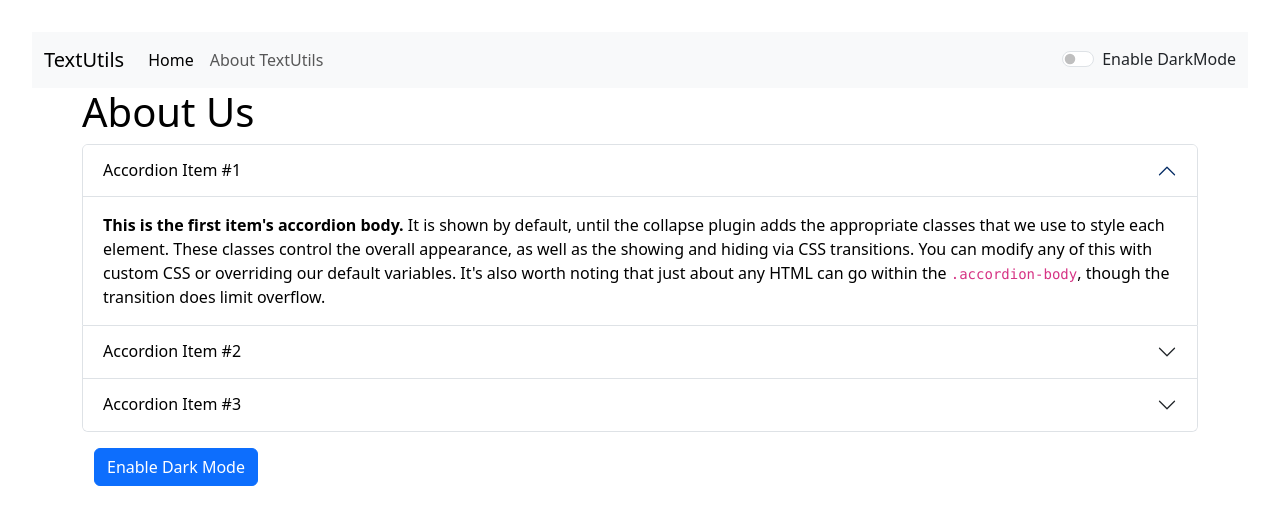
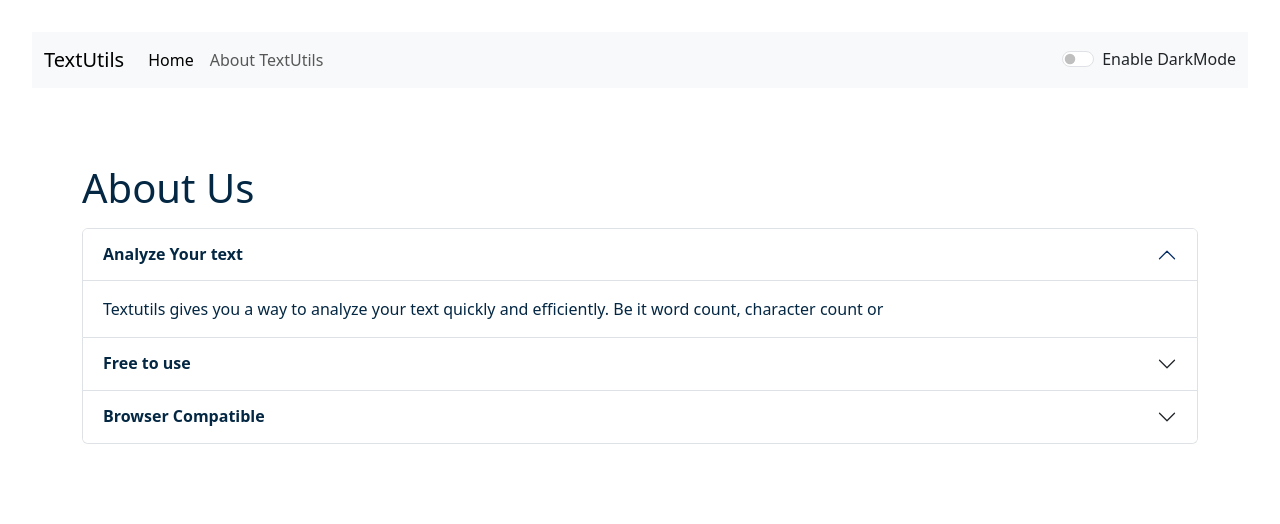
Before and after one commit to Aazim-Sadan/React_learnings, a React (Vite) app in the folder textutils/: page /about in a window 1280 px wide. Shown: the top 524 px of the page. Built offline with nearby package versions, Linux system fonts and the light colour scheme.

Commit message:
Fixing Issues & Wrapping up

```diff
--- a/textutils/src/App.jsx
+++ b/textutils/src/App.jsx
@@ -39,7 +39,7 @@ function App() {
         <Navbar title="TextUtils" aboutText=" About TextUtils" mode={mode} toggleMode={toggleMode} />
         <Alert alert={alert} />
         <Routes>
-          <Route path="/" element={<TextForm showAlert={showAlert} heading="Enter the to analyze" mode={mode} />} />
+          <Route path="/" element={<TextForm showAlert={showAlert} heading="Try TextUtils - Word Counter, Character Counter, Remove extra Spaces" mode={mode} />} />
           <Route path="/about" element={<About mode={mode} />} />
         </Routes>
       </Router>
--- a/textutils/src/components/About.jsx
+++ b/textutils/src/components/About.jsx
@@ -1,82 +1,57 @@
-import React, { useState } from 'react'
+import React from 'react'
 
 function About(props) {
 
-    const [myStyle, setMyStyle] = useState(
-        {
-            color: 'black',
-            backgroundColor: 'white'
-        }
-    )
-
-    const [btnText, setBtnText] = useState("Enable Dark Mode")
-
-    const toggleStyle = () => {
-        if (myStyle.color === 'black') {
-            setMyStyle({
-                color: 'white',
-                backgroundColor: 'black',
-                border: '1px solid white'
-            })
-            setBtnText("Enable Light Mode")
-        }
-        else {
-            setMyStyle({
-                color: 'black',
-                backgroundColor: 'white'
-            })
-            setBtnText("Enable Dark Mode")
-        }
+    let myStyle = {
+        color: props.mode === 'dark' ? 'white' : '#042743',
+        backgroundColor: props.mode === 'dark' ? 'rgb(36 74 104)' : 'white',
     }
 
-
-
     return (
-        <div className='container'>
-            <h1 classNameName='my-3' style = {{color : props.mode==='dark'?'white':'black'}}>About Us</h1>
+        <div className="container">
+            <h1 className="my-3" style={{ color: props.mode === 'dark' ? 'white' : '#042743' }}>About Us</h1>
             <div className="accordion" id="accordionExample">
                 <div className="accordion-item">
-                    <h2 className="accordion-header">
+                    <h2 className="accordion-header" id="headingOne">
                         <button className="accordion-button" type="button" style={myStyle} data-bs-toggle="collapse" data-bs-target="#collapseOne" aria-expanded="true" aria-controls="collapseOne">
-                            Accordion Item #1
+                            <strong>Analyze Your text </strong>
                         </button>
                     </h2>
-                    <div id="collapseOne" className="accordion-collapse collapse show" data-bs-parent="#accordionExample">
+                    <div id="collapseOne" className="accordion-collapse collapse show" aria-labelledby="headingOne" data-bs-parent="#accordionExample">
                         <div className="accordion-body" style={myStyle}>
-                            <strong>This is the first item's accordion body.</strong> It is shown by default, until the collapse plugin adds the appropriate classes that we use to style each element. These classes control the overall appearance, as well as the showing and hiding via CSS transitions. You can modify any of this with custom CSS or overriding our default variables. It's also worth noting that just about any HTML can go within the <code>.accordion-body</code>, though the transition does limit overflow.
-                        </div>
-                    </div>
-                </div>
-                <div className="accordion-item" style={myStyle}>
-                    <h2 className="accordion-header">
-                        <button className="accordion-button collapsed" style={myStyle} type="button" data-bs-toggle="collapse" data-bs-target="#collapseTwo" aria-expanded="false" aria-controls="collapseTwo">
-                            Accordion Item #2
-                        </button>
-                    </h2>
-                    <div id="collapseTwo" className="accordion-collapse collapse" data-bs-parent="#accordionExample">
-                        <div className="accordion-body" style={myStyle}>
-                            <strong>This is the second item's accordion body.</strong> It is hidden by default, until the collapse plugin adds the appropriate classes that we use to style each element. These classes control the overall appearance, as well as the showing and hiding via CSS transitions. You can modify any of this with custom CSS or overriding our default variables. It's also worth noting that just about any HTML can go within the <code>.accordion-body</code>, though the transition does limit overflow.
+                            Textutils gives you a way to analyze your text quickly and efficiently. Be it word count, character count or
+
                         </div>
                     </div>
                 </div>
                 <div className="accordion-item">
-                    <h2 className="accordion-header">
-                        <button className="accordion-button collapsed" style={myStyle} type="button" data-bs-toggle="collapse" data-bs-target="#collapseThree" aria-expanded="false" aria-controls="collapseThree">
-                            Accordion Item #3
+                    <h2 className="accordion-header" id="headingTwo">
+                        <button className="accordion-button collapsed" style={myStyle} type="button" data-bs-toggle="collapse" data-bs-target="#collapseTwo" aria-expanded="false" aria-controls="collapseTwo">
+                            <strong>Free to use </strong>
                         </button>
                     </h2>
-                    <div id="collapseThree" className="accordion-collapse collapse" data-bs-parent="#accordionExample">
+                    <div id="collapseTwo" className="accordion-collapse collapse" aria-labelledby="headingTwo" data-bs-parent="#accordionExample">
                         <div className="accordion-body" style={myStyle}>
-                            <strong>This is the third item's accordion body.</strong> It is hidden by default, until the collapse plugin adds the appropriate classes that we use to style each element. These classes control the overall appearance, as well as the showing and hiding via CSS transitions. You can modify any of this with custom CSS or overriding our default variables. It's also worth noting that just about any HTML can go within the <code>.accordion-body</code>, though the transition does limit overflow.
+                            TextUtils is a free character counter tool that provides instant character count & word count statistics for a given text. TextUtils reports the number of words and characters. Thus it is suitable for writing text with word/ character limit.
+                        </div>
+                    </div>
+                </div>
+                <div className="accordion-item">
+                    <h2 className="accordion-header" id="headingThree">
+                        <button className="accordion-button collapsed" style={myStyle} type="button" data-bs-toggle="collapse" data-bs-target="#collapseThree" aria-expanded="false" aria-controls="collapseThree">
+                            <strong>Browser Compatible </strong>
+                        </button>
+                    </h2>
+                    <div id="collapseThree" className="accordion-collapse collapse" aria-labelledby="headingThree" data-bs-parent="#accordionExample">
+                        <div className="accordion-body" style={myStyle}>
+                            This word counter software works in any web browsers such as Chrome, Firefox, Internet Explorer, Safari, Opera. It suits to count characters in facebook, blog, books, excel document, pdf document, essays, etc.
+
                         </div>
                     </div>
                 </div>
             </div>
-            <div className="container py-3">
-                <button onClick={toggleStyle} type="button" className="btn btn-primary">{btnText}</button>
-            </div>
+
         </div>
-
     )
 }
 
--- a/textutils/src/components/Alert.jsx
+++ b/textutils/src/components/Alert.jsx
@@ -2,8 +2,10 @@ import React from 'react'
 
 function Alert(props) {
     return (
-        props.alert && <div className="alert alert-warning alert-dismissible fade show" role="alert">
-            <strong> {props.alert.type}</strong> {props.alert.msg}
+        <div style={{ height: '60px' }}>
+            {props.alert && <div className="alert alert-warning alert-dismissible fade show" role="alert">
+                <strong> {props.alert.type}</strong> {props.alert.msg}
+            </div>}
         </div>
     )
 }
--- a/textutils/src/components/TextForm.jsx
+++ b/textutils/src/components/TextForm.jsx
@@ -27,8 +27,8 @@ function TextForm(props) {
     const handleCopy = () => {
         const text = document.getElementById("myBox");
         text.select();
-        text.setSelectionRange(0, 9999)
         navigator.clipboard.writeText(text.value);
+        document.getSelection().removeAllRanges();
         props.showAlert("Copied to clipboard!", "Success")
     }
 
@@ -43,24 +43,24 @@ function TextForm(props) {
     return (
         <>
             <div className='container' style={{ color: props.mode === 'dark' ? 'white' : 'black' }}>
-                <h2>{props.heading}</h2>
+                <h2 className='mb-3'>{props.heading}</h2>
                 <div className="mb-3">
-                    <textarea className="form-control" value={text} onChange={handleOnChange} style={{ backgroundColor: props.mode === 'dark' ? 'gray' : 'white', color: props.mode === 'dark' ? 'white' : 'black' }} id="myBox" rows="6"></textarea>
+                    <textarea className="form-control" value={text} onChange={handleOnChange} style={{ backgroundColor: props.mode === 'dark' ? '#13466e' : 'white', color: props.mode === 'dark' ? 'white' : 'black' }} id="myBox" rows="6"></textarea>
                 </div>
-                <button className="btn btn-primary mx-1" onClick={handleUpClick}>Convert to Uppercase</button>
-                <button className="btn btn-primary mx-1" onClick={handleLowClick}>Convert to Lowercase</button>
-                <button className="btn btn-primary mx-1" onClick={handleClearText}>Clear Text</button>
-                <button className="btn btn-primary mx-1" onClick={handleCopy}>Copy Text</button>
-                <button className="btn btn-primary mx-1" onClick={handleExtraSpaces}>Remove Extra Spaces</button>
+                <button disabled={text.length === 0} className="btn btn-primary mx-1 my-1" onClick={handleUpClick}>Convert to Uppercase</button>
+                <button disabled={text.length === 0} className="btn btn-primary mx-1 my-1" onClick={handleLowClick}>Convert to Lowercase</button>
+                <button disabled={text.length === 0} className="btn btn-primary mx-1 my-1" onClick={handleClearText}>Clear Text</button>
+                <button disabled={text.length === 0} className="btn btn-primary mx-1 my-1" onClick={handleCopy}>Copy Text</button>
+                <button disabled={text.length === 0} className="btn btn-primary mx-1 my-1" onClick={handleExtraSpaces}>Remove Extra Spaces</button>
             </div>
             <div className="container my-3" style={{ color: props.mode === 'dark' ? 'white' : 'black' }}>
                 <h2>Your text summary</h2>
                 <p>
                     {text.trim() === "" ? "0 words and 0 characters" : `${text.trim().split(/\s+/).length} words and ${text.length} characters`}
                 </p>
-                <p>{0.008 * text.split(" ").length} Minutes read</p>
+                <p>{0.008 * text.split(" ").filter((element) => { return element.length !== 0 }).length} Minutes read</p>
                 <h2>Preview</h2>
-                <p>{text.length > 0 ? text : "Write something to preview it here..."}</p>
+                <p>{text.length > 0 ? text : "Nothing to preview!"}</p>
             </div>
         </>
 
```
